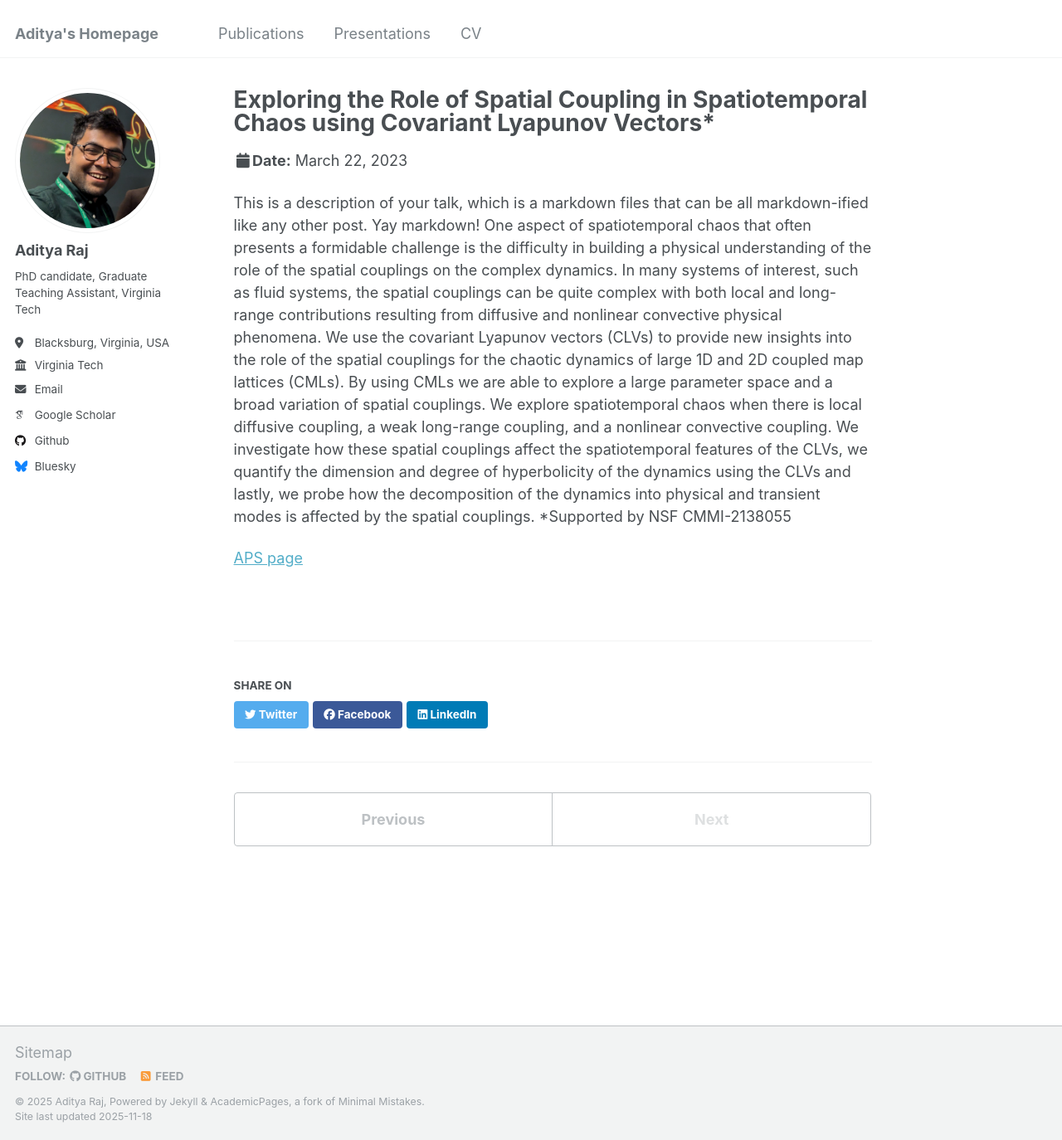
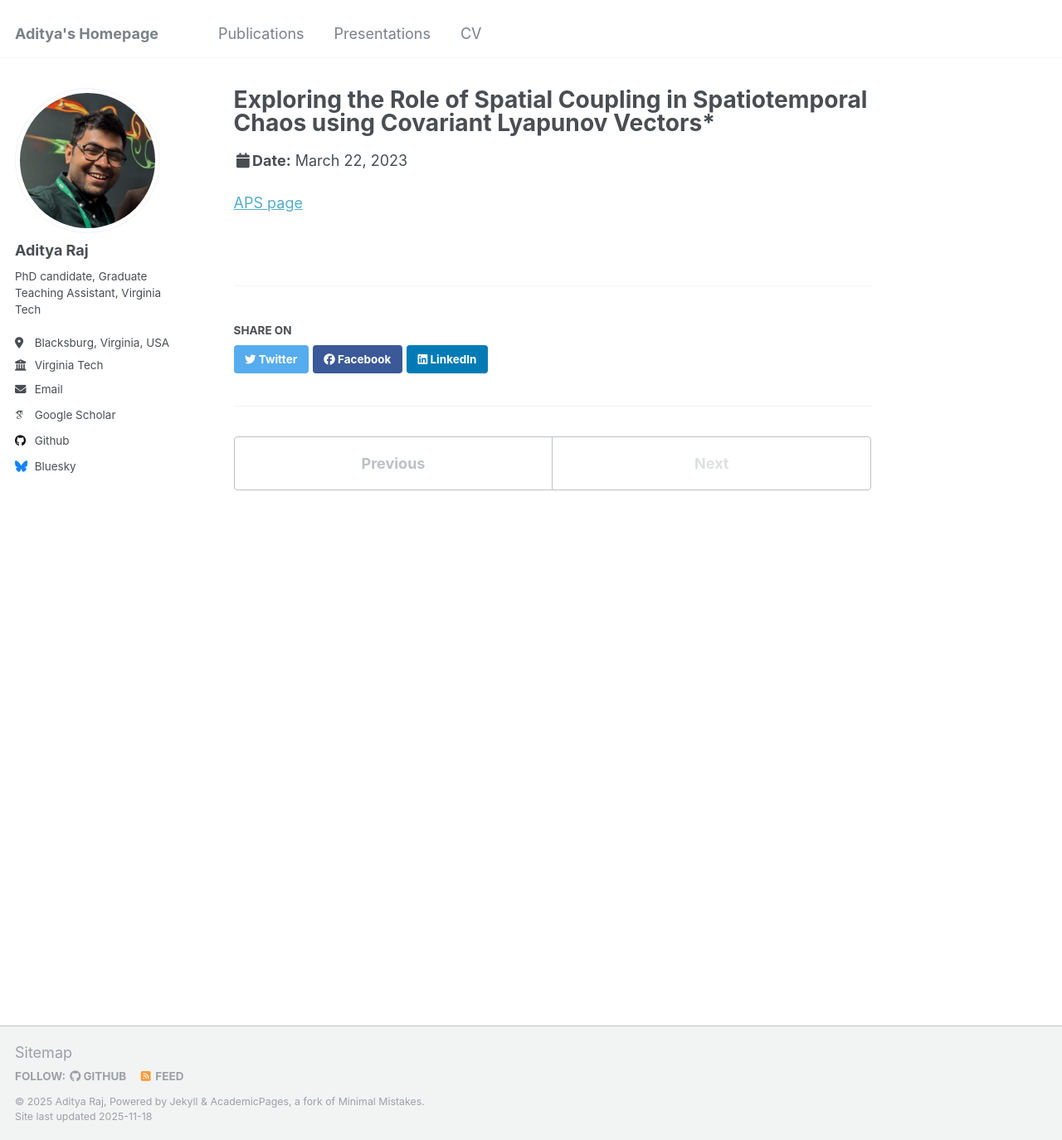
Before and after one commit to Adityafy/adityafy.github.io, a Jekyll site: the page built from _talks/2023-03-22-talk-1.md, in a window 1280 px wide and 1374 px high. Shown: the whole window at 83% size. Built offline with Jekyll 4.4.1, drawn with Linux system fonts in a browser that asks for light colours; some web fonts are replaced.

Commit message:
some changes

```diff
--- a/_talks/2023-03-22-talk-1.md
+++ b/_talks/2023-03-22-talk-1.md
@@ -1,15 +1,11 @@
 ---
 title: "Exploring the Role of Spatial Coupling in Spatiotemporal Chaos using Covariant Lyapunov Vectors*"
 collection: talks
-type: "Talk at APS DFD"
+type: "Talk at APS DFD 2023"
 permalink: /talks/2023-03-22-talk-1
 venue: "San Francisco, California"
 date: 2023-03-22
 location: "(Virtual)"
 ---
 
-This is a description of your talk, which is a markdown files that can be all markdown-ified like any other post. Yay markdown!
-One aspect of spatiotemporal chaos that often presents a formidable challenge is the difficulty in building a physical understanding of the role of the spatial couplings on the complex dynamics. In many systems of interest, such as fluid systems, the spatial couplings can be quite complex with both local and long-range contributions resulting from diffusive and nonlinear convective physical phenomena. We use the covariant Lyapunov vectors (CLVs) to provide new insights into the role of the spatial couplings for the chaotic dynamics of large 1D and 2D coupled map lattices (CMLs). By using CMLs we are able to explore a large parameter space and a broad variation of spatial couplings. We explore spatiotemporal chaos when there is local diffusive coupling, a weak long-range coupling, and a nonlinear convective coupling. We investigate how these spatial couplings affect the spatiotemporal features of the CLVs, we quantify the dimension and degree of hyperbolicity of the dynamics using the CLVs and lastly, we probe how the decomposition of the dynamics into physical and transient modes is affected by the spatial couplings.
-*Supported by NSF CMMI-2138055
-
 [APS page](https://meetings.aps.org/Meeting/DFD22/Session/S01.152)
```
Also changed, not shown: _talks/2022-11-21-pp-1.md (+0 -3 lines).
